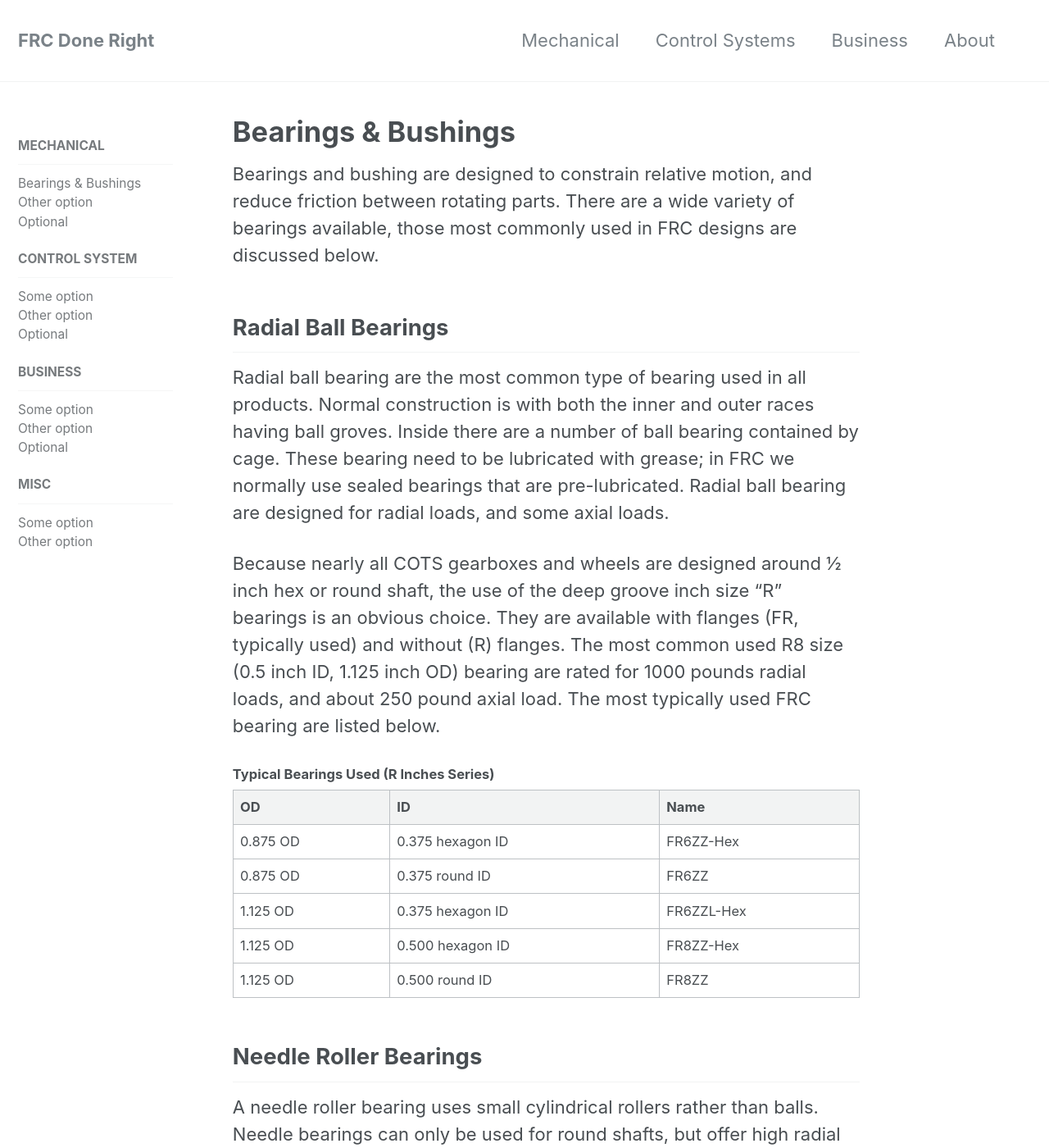
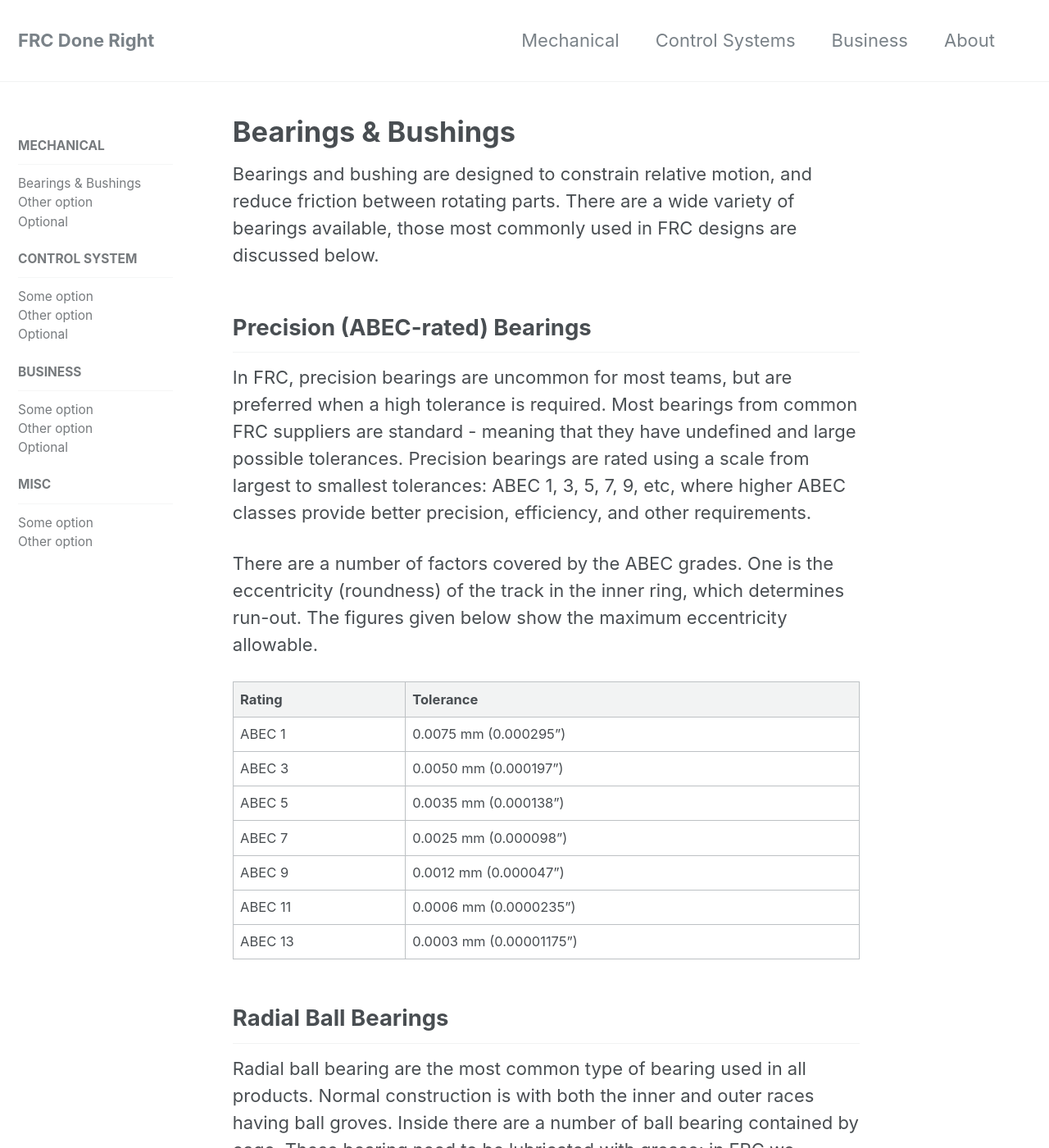
Before and after one commit to FRCDoneRight/frcdoneright.github.io, a Jekyll site: the page built from mechanical/parts/bearings.md, in a window 1280 px wide and 1400 px high. Shown: the whole window at 82% size. Built offline with Jekyll 4.4.1, drawn with Linux system fonts in a browser that asks for light colours.

Commit message:
Add ABEC precision bearing section

```diff
--- a/mechanical/parts/bearings.md
+++ b/mechanical/parts/bearings.md
@@ -3,6 +3,24 @@ title: Bearings & Bushings
 ---
 
 Bearings and bushing are designed to constrain relative motion, and reduce friction between rotating parts. There are a wide variety of bearings available, those most commonly used in FRC designs are discussed below.
+
+
+## Precision (ABEC-rated) Bearings
+
+In FRC, precision bearings are uncommon for most teams, but are preferred when a high tolerance is required. Most bearings from common FRC suppliers are standard - meaning that they have undefined and large possible tolerances. Precision bearings are rated using a scale from largest to smallest tolerances: ABEC 1, 3, 5, 7, 9, etc, where higher ABEC classes provide better precision, efficiency, and other requirements.
+
+There are a number of factors covered by the ABEC grades. One is the eccentricity (roundness) of the track in the inner ring, which determines run-out. The figures given below show the maximum eccentricity allowable.
+
+| Rating  | Tolerance               |
+|---------|-------------------------|
+| ABEC 1  | 0.0075 mm (0.000295")   |
+| ABEC 3  | 0.0050 mm (0.000197")   |
+| ABEC 5  | 0.0035 mm (0.000138")   |
+| ABEC 7  | 0.0025 mm (0.000098")   |
+| ABEC 9  | 0.0012 mm (0.000047")   |
+| ABEC 11 | 0.0006 mm (0.0000235")  |
+| ABEC 13 | 0.0003 mm (0.00001175") |
+
 
 ## Radial Ball Bearings
 
```
